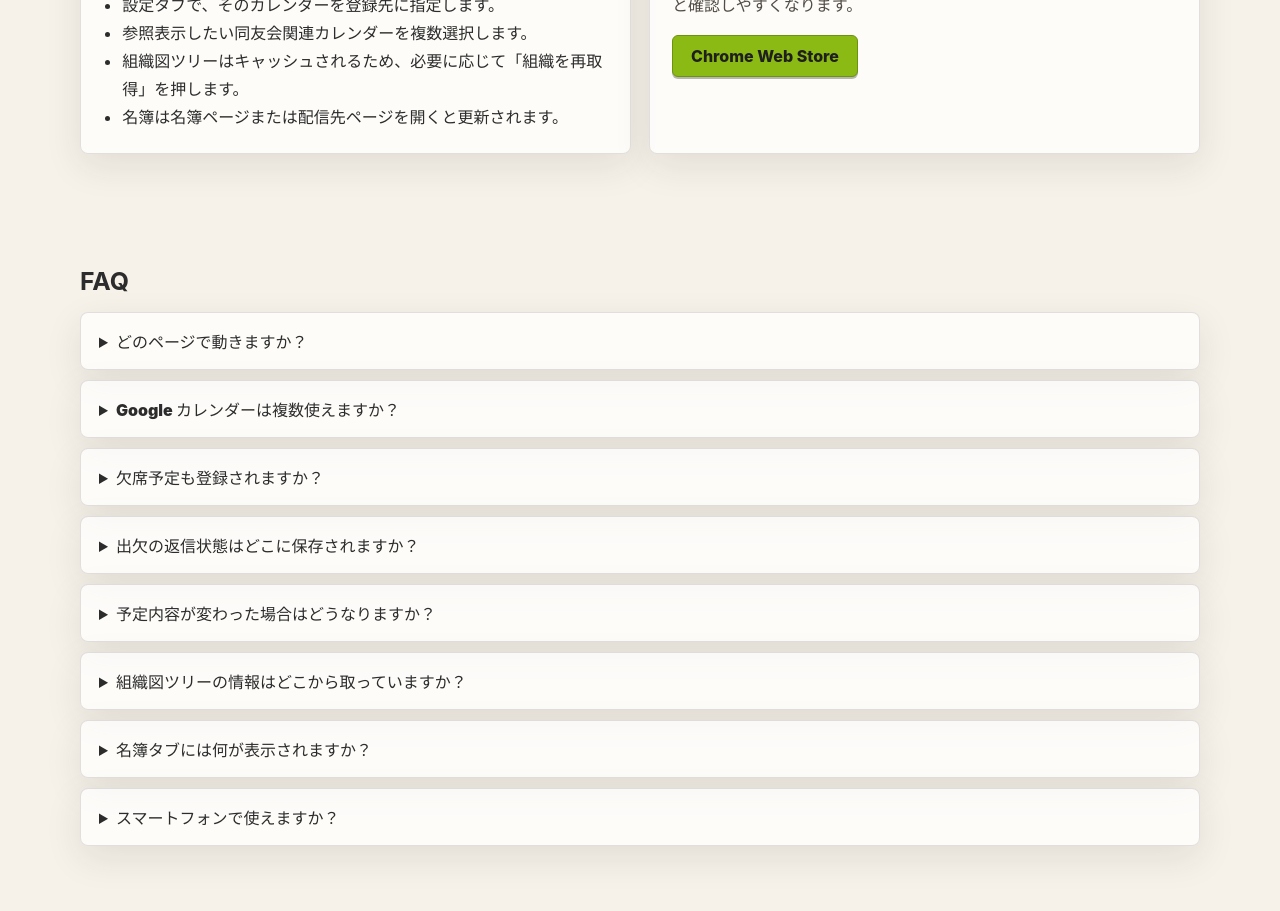
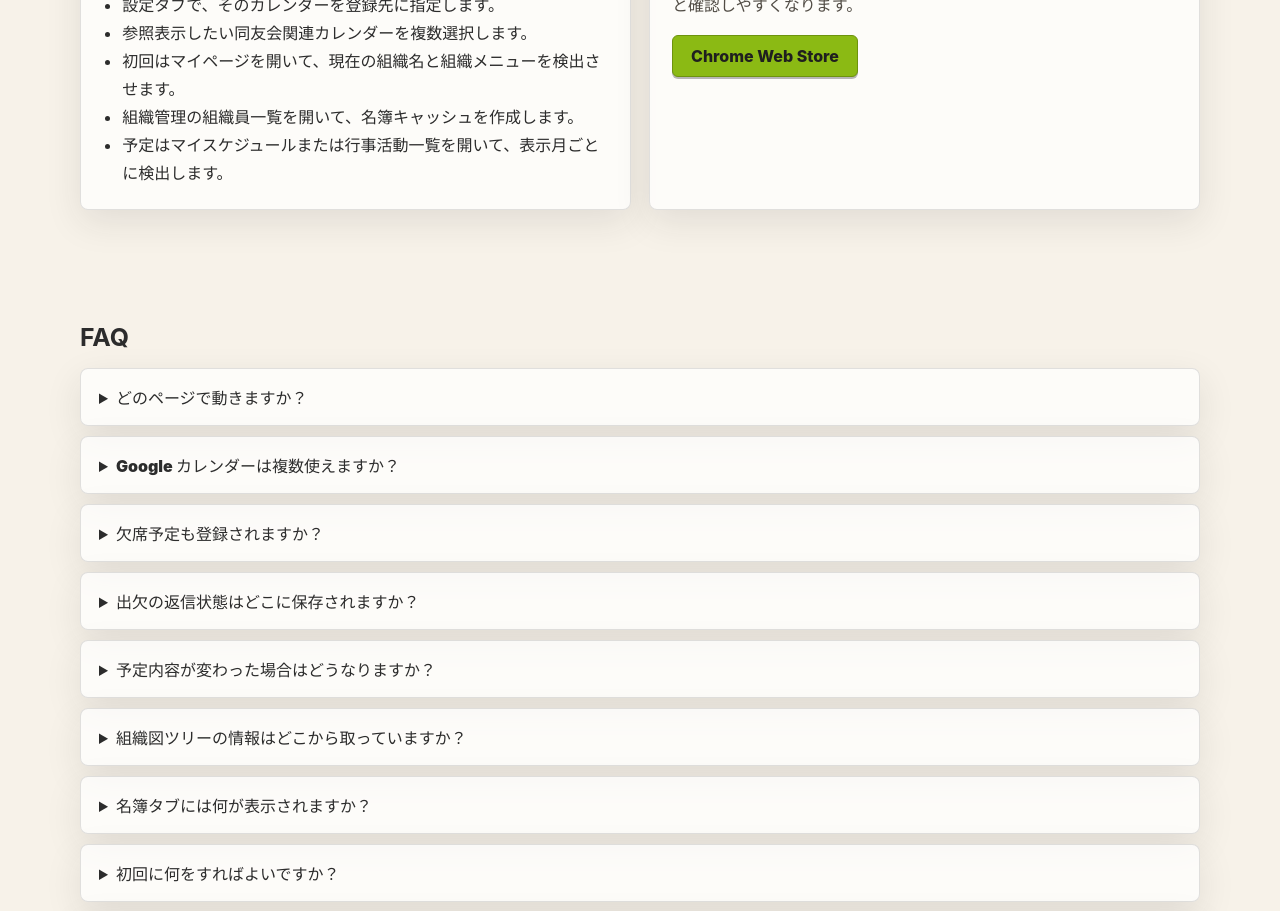
Before and after one commit to doyu-aichi/do-you-gcal-web, a SvelteKit app: page /support in a window 1280 px wide. Shown: the part 460-1371 px from the top of the page. Built offline with nearby package versions, Linux system fonts and the light colour scheme.

Commit message:
docs: clarify first-run guide

```diff
--- a/src/routes/+page.svelte
+++ b/src/routes/+page.svelte
@@ -22,7 +22,7 @@
 		},
 		{
 			title: '名簿キャッシュ',
-			text: '名簿ページや配信先ページを開いたタイミングで会員名簿をブラウザ内に保存し、所属バッジ、ページング、展開表示で確認できます。'
+			text: '組織員一覧、名簿ページ、配信先ページを開いたタイミングで会員名簿をブラウザ内に保存し、所属バッジ、ページング、展開表示で確認できます。'
 		},
 		{
 			title: '関連リンク',
@@ -35,6 +35,8 @@
 		'Chrome で Google アカウントにログインします。',
 		'あいち同友会のページを開くと、右上に Do You Gcal の耳タブが表示されます。',
 		'設定タブで参照するカレンダーと、登録先カレンダーを選択します。',
+		'初回はマイページと組織員一覧を開き、組織ツリーと名簿キャッシュを作成します。',
+		'マイスケジュールまたは行事活動一覧を開き、当月の同友会スケジュールを検出します。',
 		'マイスケジュールまたは行事活動から予定を開き、「Google カレンダーへ反映」を有効にして登録します。'
 	];
 </script>
--- a/src/routes/support/+page.svelte
+++ b/src/routes/support/+page.svelte
@@ -2,7 +2,7 @@
 	const faqs = [
 		{
 			question: 'どのページで動きますか？',
-			answer: 'あいち同友会サイトのログイン後ページで動作します。予定の抽出と登録は主にマイスケジュール、行事活動、予定詳細、申込登録を対象にしています。'
+			answer: 'あいち同友会サイトのログイン後ページで動作します。予定の抽出と登録は、マイスケジュール、行事活動一覧、予定詳細、申込登録を対象にしています。名簿は組織員一覧、名簿ページ、配信先ページを開いたときに更新します。'
 		},
 		{
 			question: 'Google カレンダーは複数使えますか？',
@@ -26,7 +26,15 @@
 		},
 		{
 			question: '名簿タブには何が表示されますか？',
-			answer: '名簿ページや配信先ページを開いたときに検出した会員名簿を localStorage に保存し、氏名、会社、所属バッジ、役職、メールを表示します。ページングと所属バッジによる絞り込みに対応しています。'
+			answer: '組織員一覧、名簿ページ、配信先ページを開いたときに検出した会員名簿を localStorage に保存し、氏名、会社、所属バッジ、役職、メールを表示します。ページングと所属バッジによる絞り込みに対応しています。'
+		},
+		{
+			question: '初回に何をすればよいですか？',
+			answer: '設定タブでカレンダーを選んだあと、マイページで組織を検出し、組織管理の組織員一覧を開いて名簿キャッシュを作成してください。その後、マイスケジュールまたは行事活動一覧を開くと予定を検出できます。'
+		},
+		{
+			question: '名簿や所属がずれた場合はどうしますか？',
+			answer: '組織図ツリーの「組織を再取得」と、名簿タブの「名簿キャッシュをクリア」を使ってから、組織員一覧を開き直してください。Google カレンダー状態がずれた場合は、カレンダータブで対象月を再取得します。'
 		},
 		{
 			question: 'スマートフォンで使えますか？',
@@ -61,8 +69,9 @@
 				<li>Google カレンダーに「同友会」などの専用カレンダーを作成します。</li>
 				<li>設定タブで、そのカレンダーを登録先に指定します。</li>
 				<li>参照表示したい同友会関連カレンダーを複数選択します。</li>
-				<li>組織図ツリーはキャッシュされるため、必要に応じて「組織を再取得」を押します。</li>
-				<li>名簿は名簿ページまたは配信先ページを開くと更新されます。</li>
+				<li>初回はマイページを開いて、現在の組織名と組織メニューを検出させます。</li>
+				<li>組織管理の組織員一覧を開いて、名簿キャッシュを作成します。</li>
+				<li>予定はマイスケジュールまたは行事活動一覧を開いて、表示月ごとに検出します。</li>
 			</ul>
 		</section>
 
```
